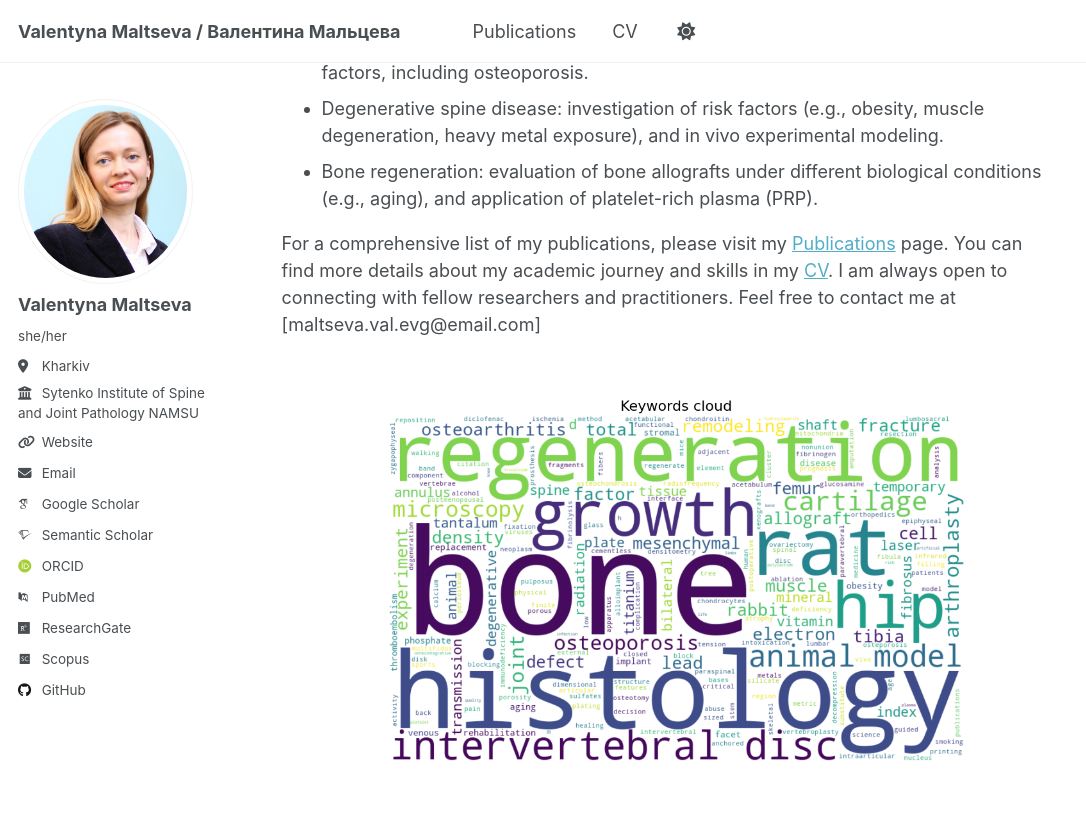
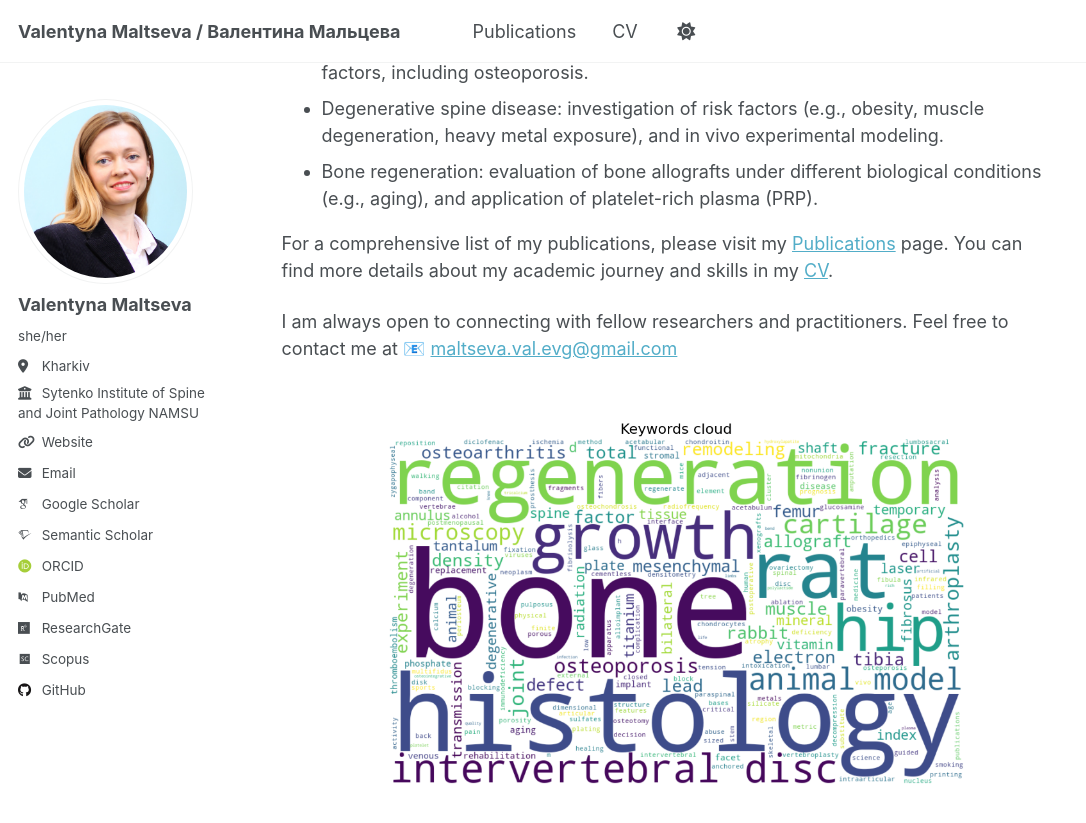
Before and after one commit to valentynamaltseva/valentynamaltseva.github.io, a Jekyll site: the page built from _pages/about.md, in a window 1280 px wide and 900 px high, scrolled down 427 px. Shown: the top 823 px of the window, without its empty margins (0-1086 px from the left). Built offline with Jekyll 4.4.1, drawn with Linux system fonts in a browser that asks for light colours; some web fonts are replaced.

Commit message:
Update about.md

```diff
--- a/_pages/about.md
+++ b/_pages/about.md
@@ -15,7 +15,9 @@ Research Focus Areas
 * Degenerative spine disease: investigation of risk factors (e.g., obesity, muscle degeneration, heavy metal exposure), and in vivo experimental modeling.
 * Bone regeneration: evaluation of bone allografts under different biological conditions (e.g., aging), and application of platelet-rich plasma (PRP).
 
-For a comprehensive list of my publications, please visit my [Publications](/publications/) page. You can find more details about my academic journey and skills in my [CV](/cv/). I am always open to connecting with fellow researchers and practitioners. Feel free to contact me at [maltseva.val.evg@email.com]
+For a comprehensive list of my publications, please visit my [Publications](/publications/) page. You can find more details about my academic journey and skills in my [CV](/cv/).
+
+I am always open to connecting with fellow researchers and practitioners. Feel free to contact me at 📧 [maltseva.val.evg@gmail.com](mailto:maltseva.val.evg@gmail.com)
 
 
 ![Cloud of My Research Keywords](/images/cloud_keywords.png)
```
